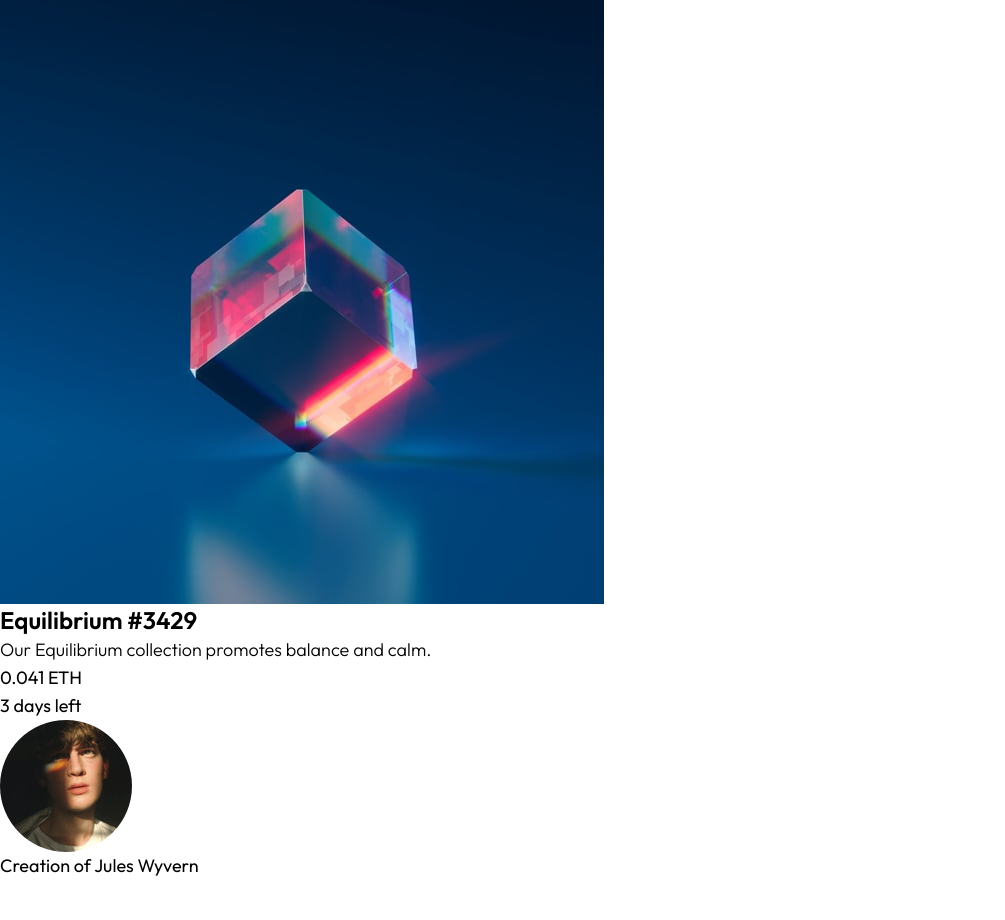
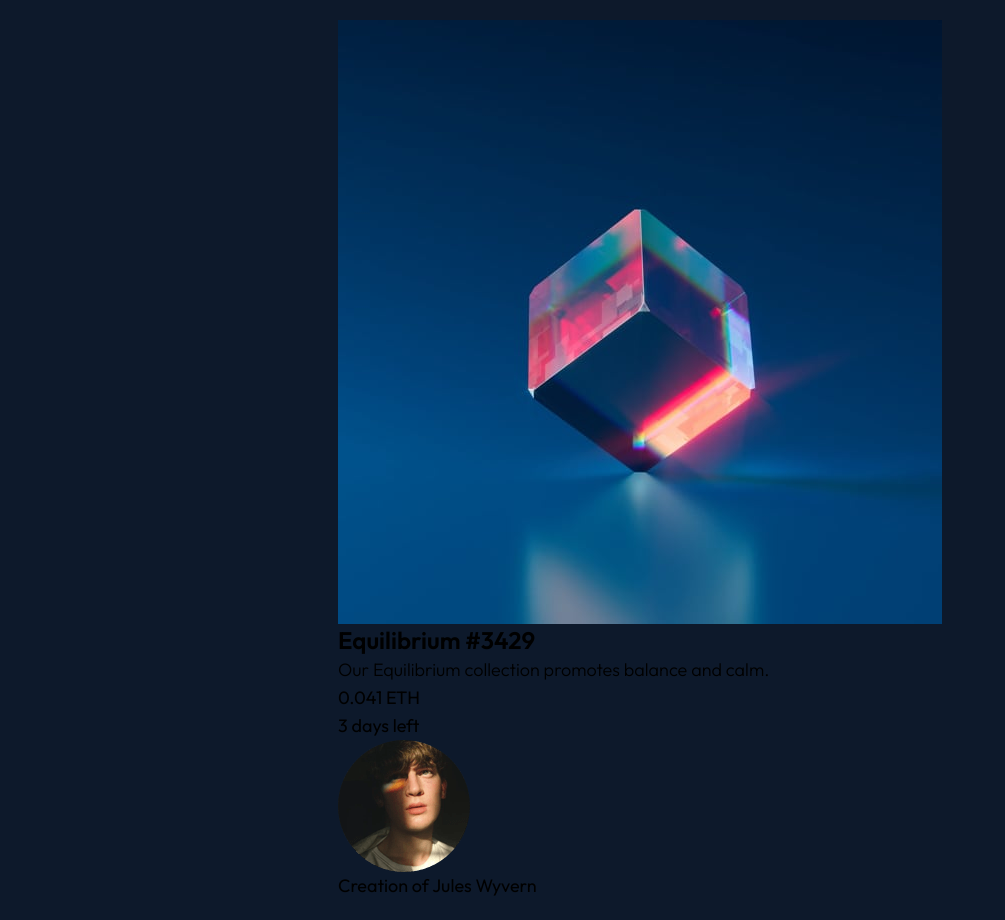
Before and after one commit to revuwem/nft-preview-card-component, a React (Vite) app: page / in a window 1280 px wide. Shown: the whole page, without its empty margins (0-1005 px from the left). Before the commit the page ends 880 px from the top, so only its background shows below. Built offline with nearby package versions, Linux system fonts and the light colour scheme.

Commit message:
feat: add main style

```diff
--- a/src/App.tsx
+++ b/src/App.tsx
@@ -2,7 +2,7 @@ import Card from "./components/Card";
 
 function App() {
   return (
-    <main>
+    <main className="min-h-screen p-5 bg-blue-100 grid place-items-center">
       <Card />
     </main>
   );
--- a/src/index.css
+++ b/src/index.css
@@ -18,3 +18,9 @@
   -moz-osx-font-smoothing: grayscale;
   -webkit-text-size-adjust: 100%;
 }
+
+html,
+body,
+#root {
+  min-height: 100vh;
+}
```
